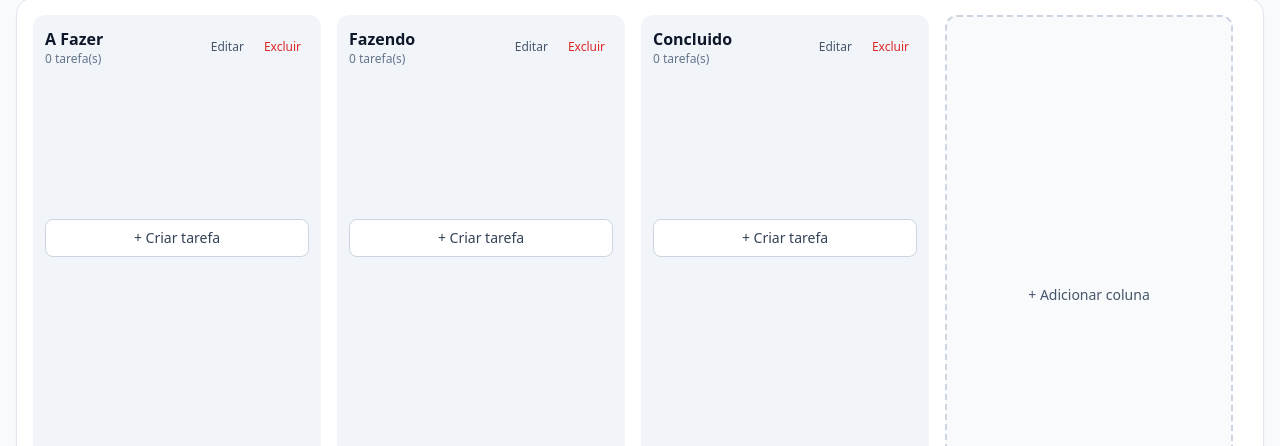
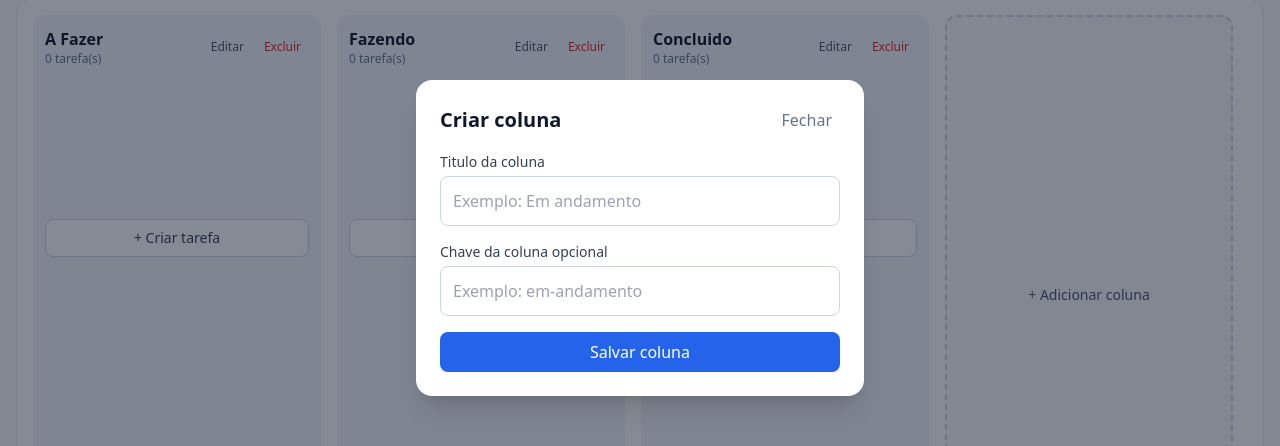
Before and after one commit to guilhsouza-pixel/meu-kanban-nextjs, a Next.js app: page / in a window 1280 px wide. Both pictures are taken after a click on the button "+ Adicionar coluna". Shown: the part 162-608 px from the top of the page. Built offline with nearby package versions, Linux system fonts and the light colour scheme.

Commit message:
Adicionar modal de coluna

```diff
--- /dev/null
+++ b/src/components/ColumnModal.tsx
@@ -0,0 +1,68 @@
+"use client";
+
+import { FormEvent, useState } from "react";
+
+interface ColumnModalProps {
+  mode?: "create" | "edit";
+  initialData?: { title: string; status: string };
+  onClose: () => void;
+  onSubmit: (data: { title: string; status: string }) => void;
+}
+
+function normalizeStatus(value: string) {
+  return value
+    .toLowerCase()
+    .normalize("NFD")
+    .replace(/[\u0300-\u036f]/g, "")
+    .replace(/[^a-z0-9]+/g, "-")
+    .replace(/^-+|-+$/g, "");
+}
+
+export default function ColumnModal({ mode = "create", initialData, onClose, onSubmit }: ColumnModalProps) {
+  const [title, setTitle] = useState(initialData?.title ?? "");
+  const [status, setStatus] = useState(initialData?.status ?? "");
+  const [error, setError] = useState("");
+
+  function handleSubmit(event: FormEvent<HTMLFormElement>) {
+    event.preventDefault();
+
+    const finalTitle = title.trim();
+    const finalStatus = mode === "edit" ? status : normalizeStatus(status || title);
+
+    if (!finalTitle || !finalStatus) {
+      setError("Preencha o titulo da coluna");
+      return;
+    }
+
+    onSubmit({ title: finalTitle, status: finalStatus });
+  }
+
+  return (
+    <div className="fixed inset-0 z-50 flex items-center justify-center bg-slate-900/50 p-4">
+      <div className="w-full max-w-md rounded-2xl bg-white p-6 shadow-xl">
+        <div className="mb-4 flex items-center justify-between">
+          <h2 className="text-xl font-bold text-slate-900">{mode === "create" ? "Criar coluna" : "Editar coluna"}</h2>
+          <button onClick={onClose} className="rounded-md px-2 py-1 text-slate-500 hover:bg-slate-100">Fechar</button>
+        </div>
+
+        <form onSubmit={handleSubmit} className="space-y-4">
+          <div>
+            <label className="mb-1 block text-sm font-medium text-slate-700">Titulo da coluna</label>
+            <input value={title} onChange={(event) => setTitle(event.target.value)} className="w-full rounded-lg border border-slate-300 p-3 outline-none focus:border-blue-500" placeholder="Exemplo: Em andamento" />
+          </div>
+
+          {mode === "create" && (
+            <div>
+              <label className="mb-1 block text-sm font-medium text-slate-700">Chave da coluna opcional</label>
+              <input value={status} onChange={(event) => setStatus(event.target.value)} className="w-full rounded-lg border border-slate-300 p-3 outline-none focus:border-blue-500" placeholder="Exemplo: em-andamento" />
+            </div>
+          )}
+
+          {error && <p className="text-sm text-red-600">{error}</p>}
+
+          <button type="submit" className="w-full rounded-lg bg-blue-600 px-4 py-2 font-medium text-white hover:bg-blue-700">Salvar coluna</button>
+        </form>
+      </div>
+    </div>
+  );
+}
```
